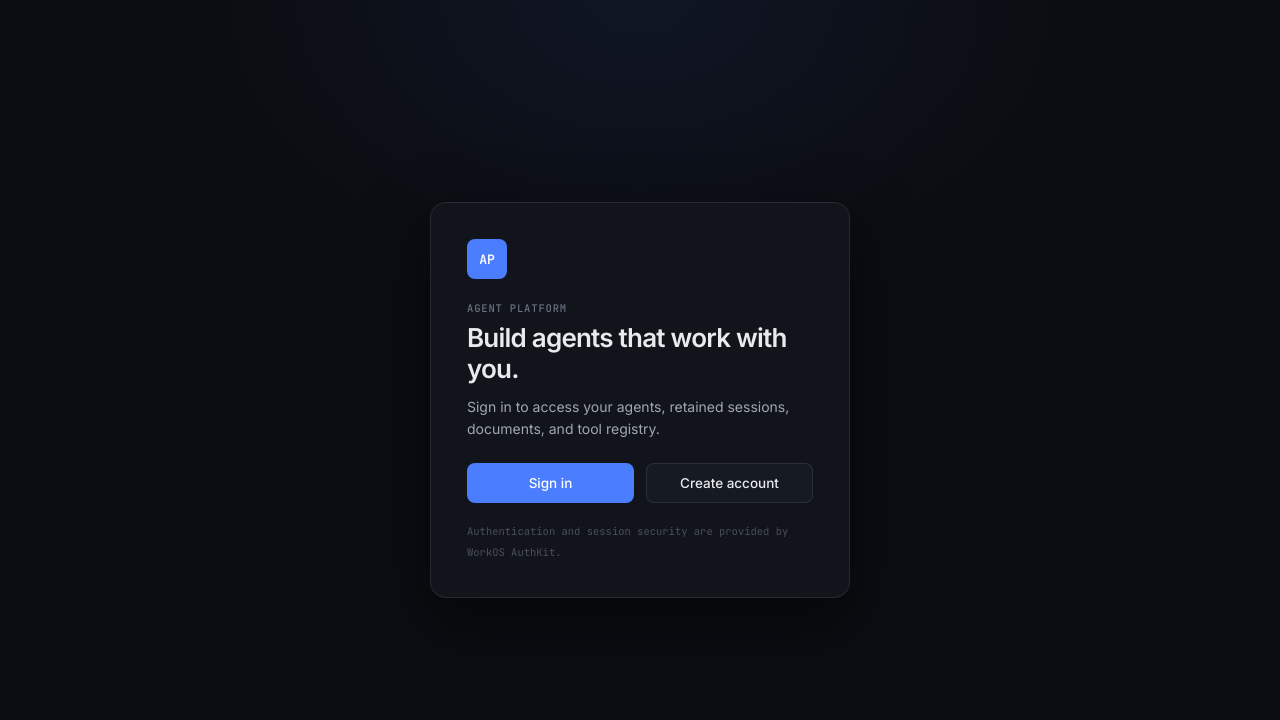
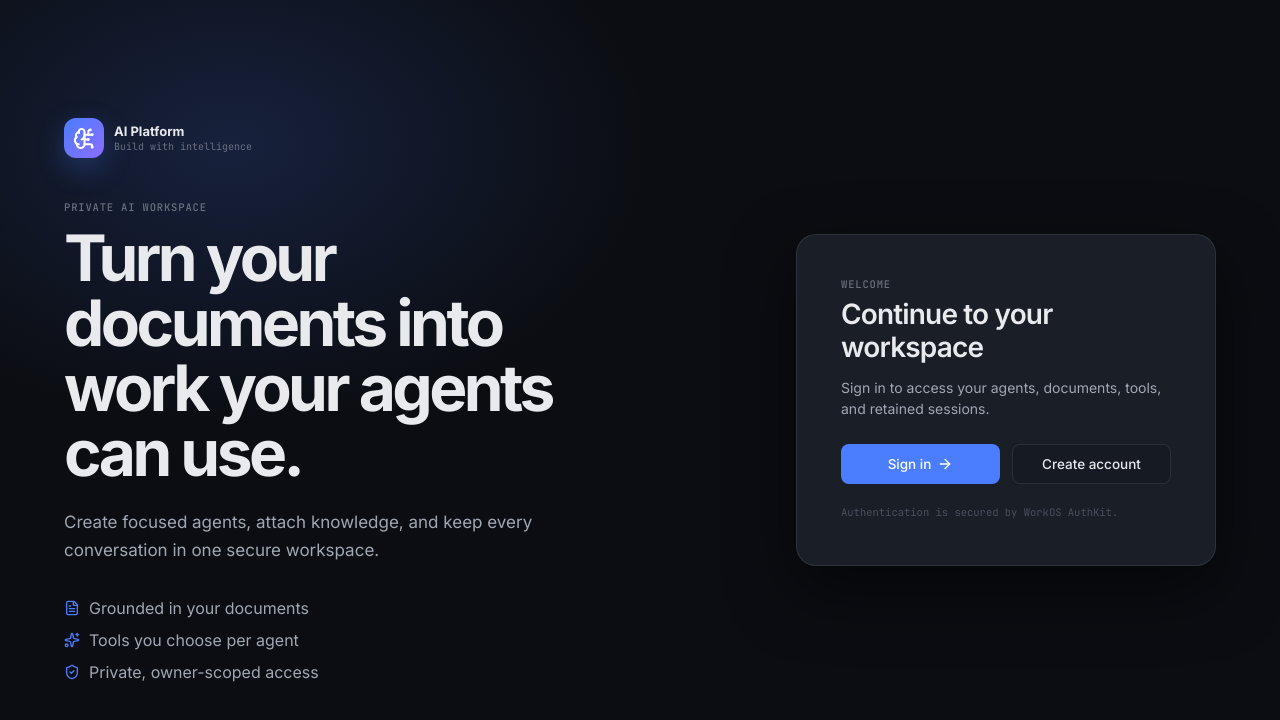
Before and after one commit to matanew1/ai-agent-platform-web, a React (Vite) app: page / in a window 1280 px wide. Shown: the top 720 px of the page. Built offline with nearby package versions, Linux system fonts and the light colour scheme; no server answers.

Commit message:
feat(ui): refresh platform experience

```diff
--- a/src/app/App.tsx
+++ b/src/app/App.tsx
@@ -195,6 +195,11 @@ export default function App({ currentUser, onSignOut }: AppProps) {
           onSignOut={onSignOut}
           onCreate={() => setShowCreate(true)}
           onSelect={(agent) => openAgent(agent)}
+          onDelete={(agent) => {
+            if (window.confirm(`Delete “${agent.name}” and its configuration? This cannot be undone.`)) {
+              void deleteAgent(agent.id);
+            }
+          }}
           onNavigate={navigateDashboard}
         />
       )}
--- a/src/components/layout/DashboardSidebar.tsx
+++ b/src/components/layout/DashboardSidebar.tsx
@@ -1,5 +1,6 @@
 import { Bot, FileText, KeyRound, Layers, MessageSquare } from "lucide-react";
 import type { ComponentType } from "react";
+import { Brand } from "../../shared/ui/Brand";
 
 export type DashboardDestination = "agents" | "sessions" | "documents" | "tools";
 
@@ -33,6 +34,7 @@ type DashboardSidebarProps = {
 export function DashboardSidebar({ identity, connected, onSignOut, onNavigate, activeDestination }: DashboardSidebarProps) {
   return (
     <aside className="dashboard-sidebar">
+      <Brand />
       <div className="workspace-identity" title={identity.email}>
         <span className="eyebrow">Workspace</span>
         <strong>{identity.displayName}</strong>
--- a/src/components/layout/WorkspaceSidebar.tsx
+++ b/src/components/layout/WorkspaceSidebar.tsx
@@ -2,6 +2,7 @@ import { Plus, Trash2 } from "lucide-react";
 import type { Agent } from "../../features/agents/types";
 import type { Session } from "../../features/chat/types";
 import { Avatar } from "../../shared/ui/Avatar";
+import { Brand } from "../../shared/ui/Brand";
 import type { WorkspaceIdentity } from "./DashboardSidebar";
 
 type WorkspaceSidebarProps = {
@@ -24,7 +25,7 @@ export function WorkspaceSidebar(props: WorkspaceSidebarProps) {
     <aside className="sidebar">
       <div className="sidebar-head">
         <button className="sidebar-workspace" type="button" onClick={props.onDashboard}>
-          <span className="eyebrow">Workspace</span><strong>{props.identity.displayName}</strong>
+          <Brand />
         </button>
         <button className="icon-button" onClick={props.onCreateAgent} aria-label="Create agent"><Plus size={18} /></button>
       </div>
--- a/src/features/auth/components/AuthGate.tsx
+++ b/src/features/auth/components/AuthGate.tsx
@@ -4,8 +4,8 @@ import App from "../../../app/App";
 import { apiResponse } from "../../../shared/api/client";
 import { apiUrl } from "../../../shared/api/url";
 import { LoadingScreen } from "../../../shared/ui/LoadingScreen";
-import { Notice } from "../../../shared/ui/Notice";
 import type { AuthenticatedUser } from "../types";
+import { AuthWelcome } from "./AuthWelcome";
 
 type MeResponse = {
   id: string;
@@ -83,36 +83,3 @@ export function AuthGate() {
     />
   );
 }
-
-function AuthWelcome({
-  onSignIn,
-  onSignUp,
-  authFailed,
-  onDismissError,
-}: {
-  onSignIn: () => void;
-  onSignUp: () => void;
-  authFailed: boolean;
-  onDismissError: () => void;
-}) {
-  return (
-    <div className="auth-shell">
-      <section className="auth-card">
-        <span className="auth-mark">AP</span>
-        <p className="eyebrow">Agent Platform</p>
-        <h1>Build agents that work with you.</h1>
-        <p>Sign in to access your agents, retained sessions, documents, and tool registry.</p>
-        {authFailed && (
-          <div style={{ margin: "16px 0 0" }}>
-            <Notice message="Sign-in failed or was cancelled. Please try again." onDismiss={onDismissError} />
-          </div>
-        )}
-        <div className="auth-actions">
-          <button className="primary" type="button" onClick={onSignIn}>Sign in</button>
-          <button type="button" onClick={onSignUp}>Create account</button>
-        </div>
-        <small>Authentication and session security are provided by WorkOS AuthKit.</small>
-      </section>
-    </div>
-  );
-}
--- /dev/null
+++ b/src/features/auth/components/AuthWelcome.tsx
@@ -0,0 +1,41 @@
+import { ArrowRight, FileText, ShieldCheck, Sparkles } from "lucide-react";
+
+import { Brand } from "../../../shared/ui/Brand";
+import { Notice } from "../../../shared/ui/Notice";
+
+type AuthWelcomeProps = {
+  authFailed: boolean;
+  onDismissError: () => void;
+  onSignIn: () => void;
+  onSignUp: () => void;
+};
+
+/** Signed-out product homepage and login entry point. */
+export function AuthWelcome({ authFailed, onDismissError, onSignIn, onSignUp }: AuthWelcomeProps) {
+  return (
+    <main className="auth-shell">
+      <section className="auth-hero">
+        <Brand />
+        <p className="eyebrow">Private AI workspace</p>
+        <h1>Turn your documents into work your agents can use.</h1>
+        <p className="auth-lede">Create focused agents, attach knowledge, and keep every conversation in one secure workspace.</p>
+        <div className="auth-benefits" aria-label="Platform benefits">
+          <span><FileText size={16} /> Grounded in your documents</span>
+          <span><Sparkles size={16} /> Tools you choose per agent</span>
+          <span><ShieldCheck size={16} /> Private, owner-scoped access</span>
+        </div>
+      </section>
+      <section className="auth-card" aria-label="Sign in to AI Platform">
+        <p className="eyebrow">Welcome</p>
+        <h2>Continue to your workspace</h2>
+        <p>Sign in to access your agents, documents, tools, and retained sessions.</p>
+        {authFailed && <div className="auth-notice"><Notice message="Sign-in failed or was cancelled. Please try again." onDismiss={onDismissError} /></div>}
+        <div className="auth-actions">
+          <button className="primary" type="button" onClick={onSignIn}>Sign in <ArrowRight size={16} /></button>
+          <button type="button" onClick={onSignUp}>Create account</button>
+        </div>
+        <small>Authentication is secured by WorkOS AuthKit.</small>
+      </section>
+    </main>
+  );
+}
--- /dev/null
+++ b/src/shared/ui/Brand.tsx
@@ -0,0 +1,13 @@
+import { BrainCircuit } from "lucide-react";
+
+type BrandProps = { compact?: boolean };
+
+/** Product mark used across authentication and workspace navigation. */
+export function Brand({ compact = false }: BrandProps) {
+  return (
+    <div className={`brand ${compact ? "brand-compact" : ""}`}>
+      <span className="brand-mark" aria-hidden="true"><BrainCircuit size={compact ? 17 : 23} strokeWidth={2.1} /></span>
+      {!compact && <span><strong>AI Platform</strong><small>Build with intelligence</small></span>}
+    </div>
+  );
+}
--- a/src/styles.css
+++ b/src/styles.css
@@ -378,42 +378,51 @@ textarea:focus-visible {
 .auth-shell {
   display: grid;
   min-height: 100vh;
-  place-items: center;
-  padding: var(--sp-8);
+  grid-template-columns: minmax(0, 1.1fr) minmax(380px, 0.9fr);
+  align-items: center;
+  gap: clamp(40px, 8vw, 128px);
+  padding: clamp(24px, 5vw, 88px);
   background:
-    radial-gradient(ellipse 600px 400px at 50% 0%, rgba(75, 125, 255, 0.08), transparent 70%),
+    radial-gradient(ellipse 600px 400px at 18% 18%, rgba(75, 125, 255, 0.18), transparent 70%),
     var(--bg-base);
 }
+
+.auth-hero { max-width: 680px; }
+
+.brand { display: inline-flex; align-items: center; gap: 10px; color: var(--text-primary); }
+.brand-mark { display: grid; width: 40px; height: 40px; place-items: center; border-radius: 12px; background: linear-gradient(135deg, var(--accent), #8b6dff); color: #fff; box-shadow: 0 10px 28px rgba(77, 126, 255, 0.28); }
+.brand strong, .brand small { display: block; }
+.brand strong { font-size: 13px; }
+.brand small { margin-top: 1px; color: var(--text-muted); font: 10px var(--font-mono); }
+.brand-compact { gap: 8px; }
+.brand-compact .brand-mark { width: 28px; height: 28px; border-radius: 9px; }
+.auth-hero > .eyebrow { margin: 44px 0 12px; }
+.auth-hero h1 { max-width: 650px; margin: 0; color: var(--text-primary); font-size: clamp(40px, 5vw, 68px); letter-spacing: -0.055em; line-height: 1.02; }
+.auth-lede { max-width: 560px; margin: 22px 0 0; color: var(--text-secondary); font-size: 17px; line-height: 1.65; }
+.auth-benefits { display: grid; gap: 12px; margin-top: 34px; color: var(--text-secondary); }
+.auth-benefits span, .workspace-onboarding-steps span { display: inline-flex; align-items: center; gap: 9px; }
+.auth-benefits svg { color: var(--accent); }
 
 .auth-card {
   width: min(420px, calc(100vw - 64px));
-  padding: 36px;
+  justify-self: end;
+  padding: clamp(28px, 4vw, 44px);
   border: 1px solid var(--border-default);
-  border-radius: var(--radius-xl);
-  background: var(--bg-elevated);
+  border-radius: 20px;
+  background: rgba(29, 33, 43, 0.88);
   box-shadow: var(--shadow-xl);
 }
 
-.auth-mark {
-  display: grid;
-  width: 40px;
-  height: 40px;
-  margin-bottom: var(--sp-6);
-  place-items: center;
-  border-radius: var(--radius-md);
-  background: var(--accent);
-  color: #fff;
-  font: 700 13px var(--font-mono);
-}
-
-.auth-card h1 {
+.auth-card h2 {
   margin: var(--sp-2) 0 var(--sp-3);
   color: var(--text-primary);
-  font-size: 26px;
+  font-size: 28px;
   font-weight: 600;
   line-height: 1.2;
   letter-spacing: -0.03em;
 }
+
+.auth-notice { margin-top: var(--sp-4); }
 
 .auth-card > p:not(.eyebrow) {
   margin: 0;
@@ -495,7 +504,7 @@ textarea:focus-visible {
   height: 100vh;
   grid-template-columns: 240px minmax(0, 1fr);
   overflow: hidden;
-  background: var(--bg-base);
+  background: radial-gradient(ellipse 620px 340px at 80% -10%, rgba(75, 125, 255, 0.1), transparent 72%), var(--bg-base);
 }
 
 /* ============================================================
@@ -510,6 +519,12 @@ textarea:focus-visible {
   border-right: 1px solid var(--border-default);
   background: var(--bg-elevated);
 }
+
+.dashboard-sidebar > .brand {
+  margin: 2px var(--sp-2) var(--sp-5);
+}
+
+.dashboard-sidebar > .brand .brand-mark { width: 32px; height: 32px; border-radius: 10px; }
 
 .workspace-identity {
   display: block;
@@ -670,12 +685,16 @@ textarea:focus-visible {
   align-items: flex-end;
   justify-content: space-between;
   gap: var(--sp-4);
-  padding: var(--sp-6) var(--sp-8) var(--sp-5);
+  margin: var(--sp-5) var(--sp-6) 0;
+  padding: var(--sp-6) var(--sp-6) var(--sp-5);
+  border: 1px solid rgba(75, 125, 255, 0.16);
+  border-radius: var(--radius-lg);
+  background: linear-gradient(135deg, rgba(75, 125, 255, 0.11), rgba(75, 125, 255, 0.015) 54%, transparent);
 }
 
 .dashboard-header h1 {
   margin: 0;
-  font-size: 22px;
+  font-size: 25px;
   font-weight: 600;
   letter-spacing: -0.02em;
 }
@@ -727,27 +746,39 @@ textarea:focus-visible {
   grid-template-columns: repeat(3, minmax(0, 1fr));
   align-content: start;
   gap: var(--sp-4);
-  padding: 0 var(--sp-8) var(--sp-8);
-}
+  padding: var(--sp-5) var(--sp-6) var(--sp-8);
+}
+
+.workspace-onboarding { grid-column: 1 / -1; display: grid; grid-template-columns: auto minmax(0, 1fr) auto; align-items: center; gap: 18px 22px; padding: 24px; border: 1px solid rgba(91, 132, 255, 0.34); border-radius: var(--radius-lg); background: linear-gradient(135deg, rgba(77, 126, 255, 0.12), rgba(77, 126, 255, 0.02)); }
+.workspace-onboarding-mark { display: grid; width: 44px; height: 44px; place-items: center; border-radius: 13px; background: var(--accent); color: #fff; }
+.workspace-onboarding h2 { margin: 4px 0; font-size: 18px; }
+.workspace-onboarding p:not(.eyebrow) { margin: 0; color: var(--text-secondary); font-size: 13px; }
+.workspace-onboarding-steps { grid-column: 2; display: flex; flex-wrap: wrap; gap: 14px; color: var(--text-muted); font: 11px var(--font-mono); }
+.workspace-onboarding > .primary { grid-row: 1 / span 2; grid-column: 3; }
 
 .agent-card {
+  position: relative;
   display: flex;
   flex-direction: column;
   min-width: 0;
-  padding: var(--sp-5);
+  padding: 0;
   border: 1px solid var(--border-default);
   border-radius: var(--radius-lg);
-  background: var(--bg-surface);
-  color: var(--text-primary);
-  text-align: left;
+  background: linear-gradient(145deg, rgba(255, 255, 255, 0.025), var(--bg-surface));
   transition: border-color 150ms ease, background 150ms ease, transform 150ms ease;
 }
 
+.agent-card-open { width: 100%; min-width: 0; padding: var(--sp-5); border: 0; background: transparent; color: var(--text-primary); text-align: left; }
+
 .agent-card:hover {
-  transform: translateY(-1px);
+  transform: translateY(-3px);
   border-color: rgba(75, 125, 255, 0.35);
   background: var(--bg-surface-hover);
 }
+
+.agent-delete { position: absolute; top: 10px; right: 10px; display: grid; width: 28px; height: 28px; place-items: center; border: 0; border-radius: var(--radius-sm); background: var(--bg-elevated); color: var(--text-muted); opacity: 0; transition: opacity 120ms ease, color 120ms ease, background 120ms ease; }
+.agent-card:hover .agent-delete, .agent-card:focus-within .agent-delete { opacity: 1; }
+.agent-delete:hover { background: rgba(255, 91, 91, 0.12); color: var(--danger); }
 
 .agent-card-head {
   display: flex;
@@ -892,6 +923,7 @@ textarea:focus-visible {
   height: 100vh;
   grid-template-columns: 248px minmax(440px, 1fr) 340px;
   overflow: hidden;
+  background: radial-gradient(ellipse 560px 260px at 56% -8%, rgba(75, 125, 255, 0.08), transparent 72%), var(--bg-base);
 }
 
 .sidebar,
@@ -917,6 +949,9 @@ textarea:focus-visible {
   justify-content: space-between;
   padding: var(--sp-4) var(--sp-4) var(--sp-3);
 }
+
+.sidebar-head .brand { margin-bottom: 0; }
+.sidebar-head .brand-mark { width: 30px; height: 30px; border-radius: 10px; }
 
 .sidebar-workspace {
   min-width: 0;
@@ -1128,6 +1163,7 @@ textarea:focus-visible {
   gap: var(--sp-3);
   padding: var(--sp-3) var(--sp-6);
   border-bottom: 1px solid var(--border-subtle);
+  background: linear-gradient(180deg, rgba(75, 125, 255, 0.07), transparent);
 }
 
 .chat-head > div:first-child {
@@ -1706,6 +1742,7 @@ textarea:focus-visible {
   min-height: 0;
   flex-direction: column;
   border-left: 1px solid var(--border-default);
+  background: linear-gradient(180deg, rgba(75, 125, 255, 0.055), var(--bg-elevated) 140px);
 }
 
 .inspector-tabs {
@@ -2582,6 +2619,12 @@ button.management-row:hover { background: var(--bg-surface-hover); }
 }
 
 @media (max-width: 768px) {
+  .auth-shell { grid-template-columns: 1fr; gap: 36px; padding: 32px 24px; }
+  .auth-hero h1 { font-size: clamp(38px, 11vw, 54px); }
+  .auth-card { width: 100%; justify-self: stretch; }
+  .workspace-onboarding { grid-template-columns: auto minmax(0, 1fr); }
+  .workspace-onboarding-steps { grid-column: 1 / -1; }
+  .workspace-onboarding > .primary { grid-row: auto; grid-column: 1 / -1; }
   .dashboard-layout { grid-template-columns: 1fr; }
   .dashboard-sidebar { display: none; }
   .workspace { grid-template-columns: 1fr; }
```
Also changed, not shown: src/features/agents/components/Dashboard.tsx (+22 -4 lines).
